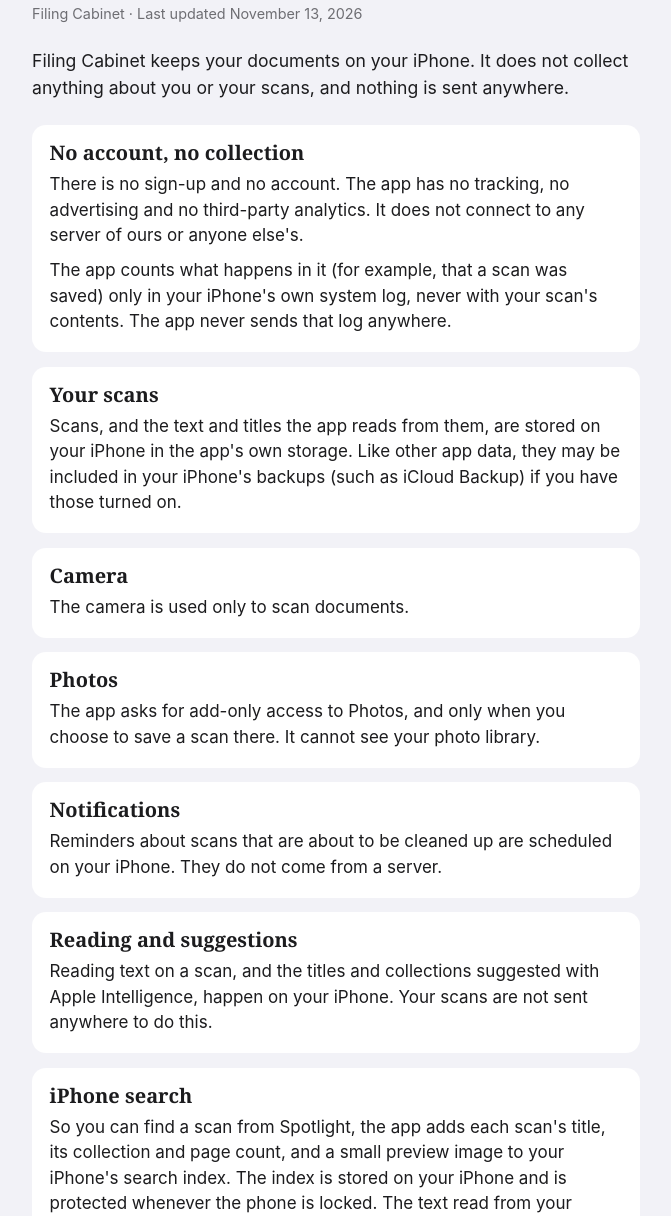
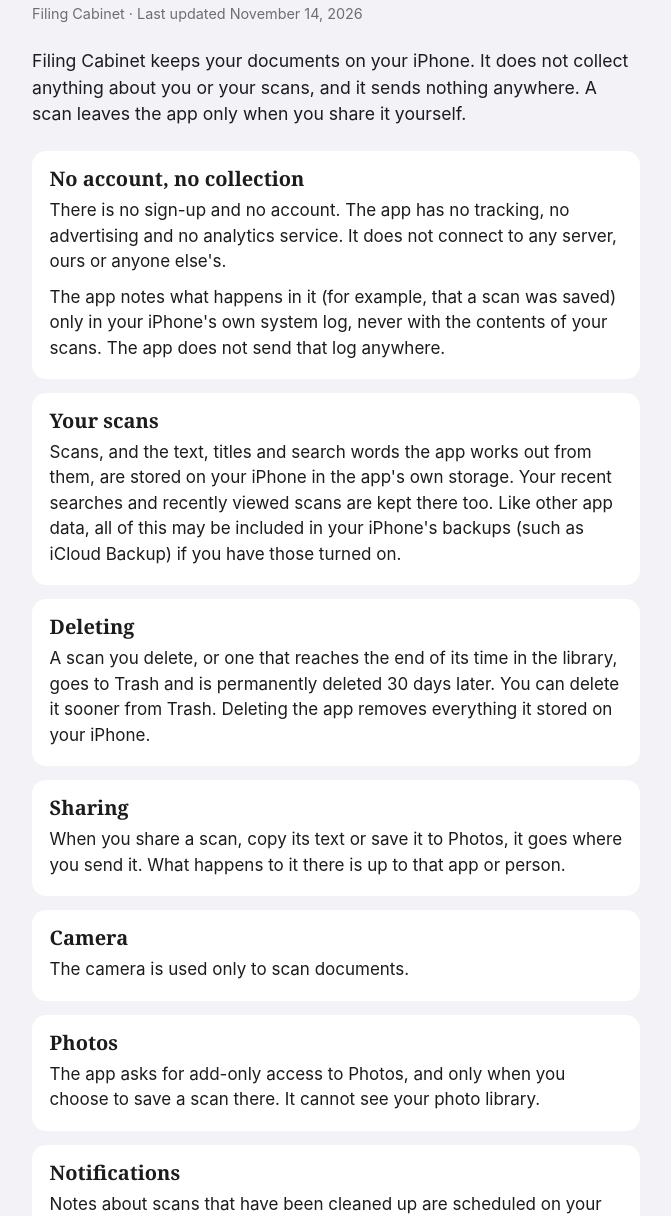
Before and after one commit to bgibso4/filing-cabinet, a plain HTML site: page site/privacy/index.html in a window 1280 px wide. Shown: the part 84-1300 px from the top of the page, without its empty margins (304-975 px from the left). Drawn offline with Linux system fonts and the light colour scheme.

Commit message:
Site: privacy page adds sharing, deleting, search history and Apple's crash reports; cleanup notes are after the fact
Co-Authored-By: Claude Opus 5.5 <noreply@anthropic.com>

```diff
--- a/site/privacy/index.html
+++ b/site/privacy/index.html
@@ -53,18 +53,28 @@
 <body>
 <main>
   <h1>Privacy</h1>
-  <p class="updated">Filing Cabinet · Last updated November 13, 2026</p>
-  <p class="lead">Filing Cabinet keeps your documents on your iPhone. It does not collect anything about you or your scans, and nothing is sent anywhere.</p>
+  <p class="updated">Filing Cabinet · Last updated November 14, 2026</p>
+  <p class="lead">Filing Cabinet keeps your documents on your iPhone. It does not collect anything about you or your scans, and it sends nothing anywhere. A scan leaves the app only when you share it yourself.</p>
 
   <section>
     <h2>No account, no collection</h2>
-    <p>There is no sign-up and no account. The app has no tracking, no advertising and no third-party analytics. It does not connect to any server of ours or anyone else's.</p>
-    <p>The app counts what happens in it (for example, that a scan was saved) only in your iPhone's own system log, never with your scan's contents. The app never sends that log anywhere.</p>
+    <p>There is no sign-up and no account. The app has no tracking, no advertising and no analytics service. It does not connect to any server, ours or anyone else's.</p>
+    <p>The app notes what happens in it (for example, that a scan was saved) only in your iPhone's own system log, never with the contents of your scans. The app does not send that log anywhere.</p>
   </section>
 
   <section>
     <h2>Your scans</h2>
-    <p>Scans, and the text and titles the app reads from them, are stored on your iPhone in the app's own storage. Like other app data, they may be included in your iPhone's backups (such as iCloud Backup) if you have those turned on.</p>
+    <p>Scans, and the text, titles and search words the app works out from them, are stored on your iPhone in the app's own storage. Your recent searches and recently viewed scans are kept there too. Like other app data, all of this may be included in your iPhone's backups (such as iCloud Backup) if you have those turned on.</p>
+  </section>
+
+  <section>
+    <h2>Deleting</h2>
+    <p>A scan you delete, or one that reaches the end of its time in the library, goes to Trash and is permanently deleted 30 days later. You can delete it sooner from Trash. Deleting the app removes everything it stored on your iPhone.</p>
+  </section>
+
+  <section>
+    <h2>Sharing</h2>
+    <p>When you share a scan, copy its text or save it to Photos, it goes where you send it. What happens to it there is up to that app or person.</p>
   </section>
 
   <section>
@@ -79,22 +89,27 @@
 
   <section>
     <h2>Notifications</h2>
-    <p>Reminders about scans that are about to be cleaned up are scheduled on your iPhone. They do not come from a server.</p>
+    <p>Notes about scans that have been cleaned up are scheduled on your iPhone. They do not come from a server.</p>
   </section>
 
   <section>
     <h2>Reading and suggestions</h2>
-    <p>Reading text on a scan, and the titles and collections suggested with Apple Intelligence, happen on your iPhone. Your scans are not sent anywhere to do this.</p>
+    <p>Reading the text on a scan, and suggesting a title and collection with Apple Intelligence, happen on your iPhone. Your scans are not sent anywhere to do this. If Apple Intelligence is turned off in iPhone Settings, the app makes no suggestions.</p>
   </section>
 
   <section>
     <h2>iPhone search</h2>
-    <p>So you can find a scan from Spotlight, the app adds each scan's title, its collection and page count, and a small preview image to your iPhone's search index. The index is stored on your iPhone and is protected whenever the phone is locked. The text read from your scans is not added.</p>
+    <p>So you can find a scan from iPhone search, the app adds each scan's title, its collection and page count, and a small preview image to your iPhone's search index. The index is stored on your iPhone and can't be read while the phone is locked. The text read from your scans is not added, and scans in Trash are removed.</p>
   </section>
 
   <section>
     <h2>Feedback</h2>
-    <p>Send feedback opens a draft in your mail app. It contains what you write plus the app version and build, the iOS version and your iPhone model. The report from the "library couldn't open" screen also adds the error's details: its domain, code and description. You can read and change it before you send it, and nothing is sent unless you do.</p>
+    <p>Send feedback opens a draft in your mail app. It contains what you write plus the app version and build, the iOS version and your iPhone model. The report from the "library couldn't open" screen also adds the error's details: its domain, code and description. You can read and change it before you send it, and nothing is sent unless you send it. If you do, your email is used only to reply.</p>
+  </section>
+
+  <section>
+    <h2>Crash reports from Apple</h2>
+    <p>If you have chosen to share analytics with app developers in iPhone Settings, Apple may give us crash and usage reports that do not identify you. They do not contain your scans.</p>
   </section>
 
   <section>
```
